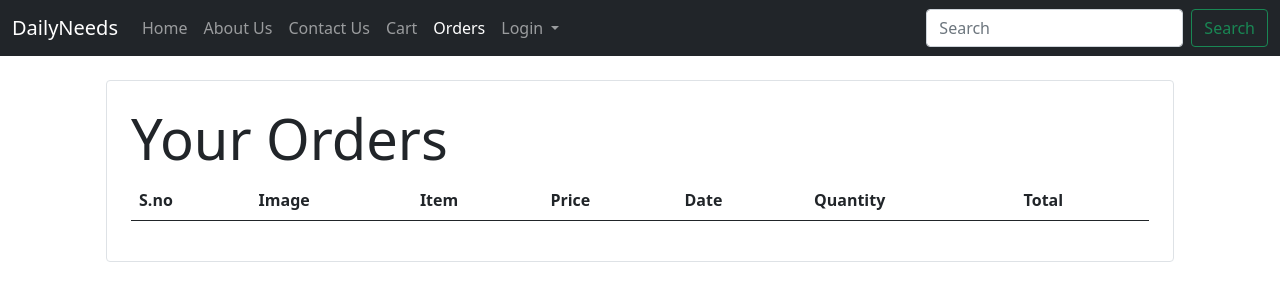
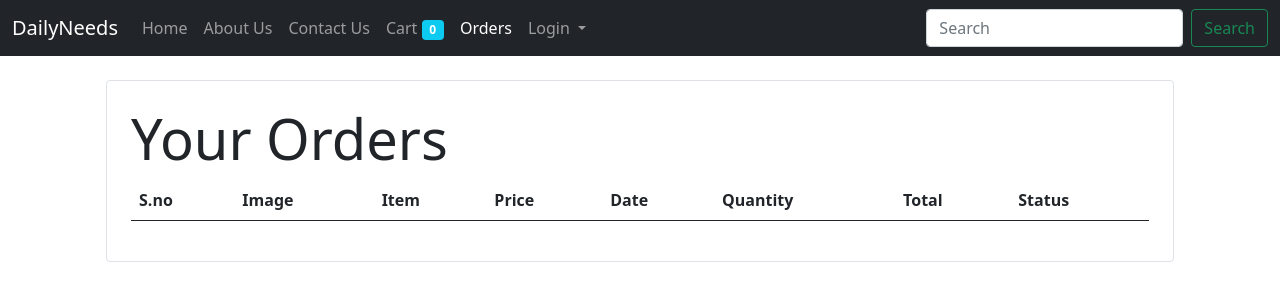
Before and after one commit to ayushagarwal210/dailyneeds, a Django app: page /order in a window 1280 px wide. Shown: the top 301 px of the page. Run offline with Django 3.2, Linux system fonts and the light colour scheme; data comes from the database, SQL or seed files in the repository; both versions use the stored data as it was after the commit; lists and menus that the app fills with data are empty.

Commit message:
cart count,fixed bugs,completed/pending

```diff
--- a/home/models.py
+++ b/home/models.py
@@ -39,7 +39,8 @@ class Order(models.Model):
     address=models.CharField(max_length=100,default='')
     phone=models.CharField(max_length=10,default='')
     timestamp=models.DateTimeField(default=datetime.date.today)
+    status=models.BooleanField(default=False)
 
     @staticmethod
     def get_order_by_user(user_id):
-        return Order.objects.filter(user=user_id)
+        return Order.objects.filter(user=user_id).order_by('timestamp')
--- a/home/templates/home/index.html
+++ b/home/templates/home/index.html
@@ -30,7 +30,10 @@
                 <a class="nav-link {% block contactactive %}{% endblock contactactive %}" href= "/contact">Contact Us</a>
               </li>
               <li class="nav-item">
-                <a class="nav-link {% block cartactive %}{% endblock cartactive %}" href= "/cart">Cart</a>
+                <a class="nav-link {% block cartactive %}{% endblock cartactive %}" href= "/cart">Cart
+                  <span class="badge bg-info">{{request.session.cart.keys|length}}</span>
+                  </a>
+
               </li>
               <li class="nav-item">
                 <a class="nav-link {% block orderactive %}{% endblock orderactive %}" href= "/order">Orders</a>
--- a/home/templates/home/order.html
+++ b/home/templates/home/order.html
@@ -20,6 +20,7 @@
                     <th scope="col">Date</th>
                     <th scope="col">Quantity</th>
                     <th scope="col">Total</th>
+                    <th scope="col">Status</th>
                   </tr>
                 </thead>
                 <tbody>
@@ -33,6 +34,11 @@
                         <td>{{order.timestamp}}</td>
                         <td>{{order.quantity}}</td>
                         <td>${{order.quantity|multiply:order.price}}.00</td>
+                        {% if order.status %}
+                        <td><small class="badge bg-success">Completed</small></td>
+                        {% else %}
+                        <td><small class="badge bg-info text-dark">Pending</small></td>
+                        {% endif %}
                     </tr>
                     {% endfor %}
                 </tbody>
--- a/home/views.py
+++ b/home/views.py
@@ -150,4 +150,5 @@ def order_view(request):
     user=request.session.get('user_id')
     orders=Order.get_order_by_user(user)
     # print(orders)
+    orders=orders.reverse()
     return render(request,'home/order.html',{'orders':orders})
```
Also changed, not shown: home/templates/home/home.html (+10 -5 lines), db.sqlite3, home/migrations/0020_order_status.py (added), media/images/shoe.jpg (added).
